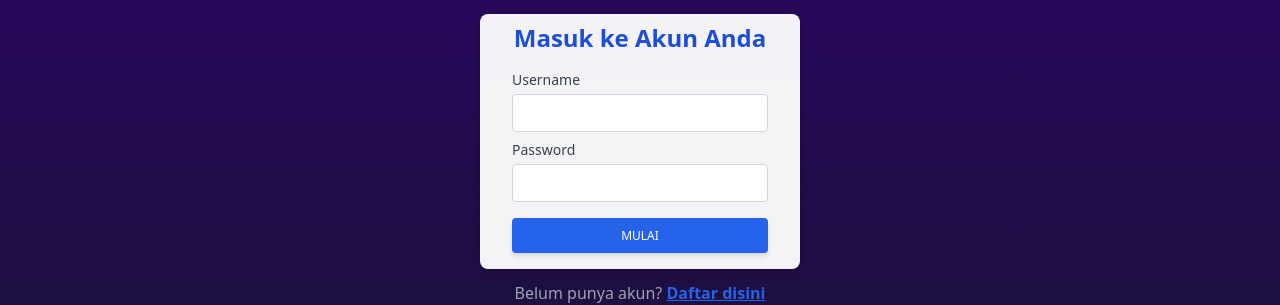
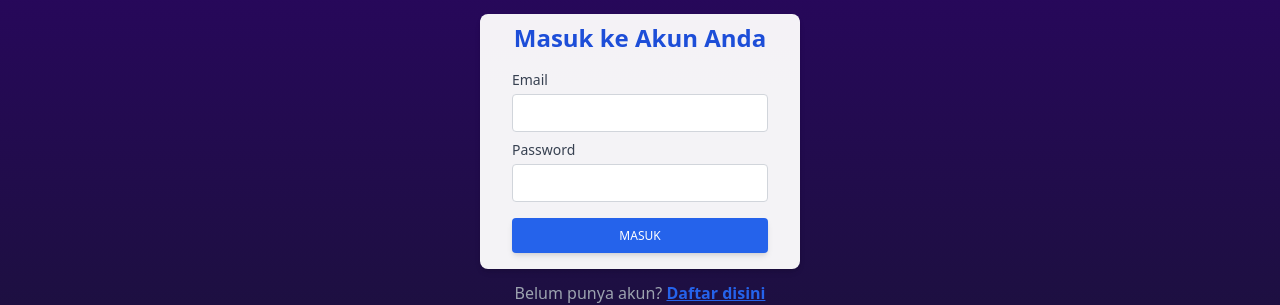
Before and after one commit to hex-grammer/diabetes-assistant, a Next.js app: page /login in a window 1280 px wide. Shown: the part 235-540 px from the top of the page. Built offline with nearby package versions, Linux system fonts and the light colour scheme.

Commit message:
debug login system

```diff
--- a/src/pages/daftar.tsx
+++ b/src/pages/daftar.tsx
@@ -48,7 +48,7 @@ const Daftar: NextPage = () => {
       body: JSON.stringify({ email: dataDiri.email }),
     });
 
-    const data: any = await response.json();
+    const data: { sudah_ada: boolean } = await response.json();
 
     if (data.sudah_ada) {
       if (btnModal.current) {
@@ -65,7 +65,8 @@ const Daftar: NextPage = () => {
       body,
     });
 
-    const createData: any = await createResponse.json();
+    const createData: { user: { id_user: string } } =
+      await createResponse.json();
 
     localStorage.setItem(
       "user-login",
@@ -73,8 +74,6 @@ const Daftar: NextPage = () => {
     );
 
     await router.push("input-data");
-
-    return;
   };
 
   const Loading = () => (
@@ -107,7 +106,7 @@ const Daftar: NextPage = () => {
   return (
     <div className="flex h-screen w-screen flex-col items-center justify-center bg-gray-300 bg-gradient-to-b from-[#2e026d] to-[#15162c]">
       <Head>
-        <title>Buat akun Baru</title>
+        <title>Belajar BISINDO</title>
         <meta name="description" content="Generated by create next app" />
         <link rel="icon" href="/favicon.ico" />
       </Head>
@@ -175,11 +174,12 @@ const Daftar: NextPage = () => {
           />
         </div>
         <button
-          onClick={() => void onSubmit()}
+          // onClick={() => void onSubmit()}
+          onClick={() => void router.push("/materi")}
           type="submit"
           className="mb-4 w-64 rounded bg-blue-600 px-6 py-2.5 text-xs font-medium leading-tight text-white shadow-md transition duration-150 ease-in-out hover:bg-blue-700 hover:shadow-lg focus:bg-blue-700 focus:shadow-lg focus:outline-none focus:ring-0 active:bg-blue-800 active:shadow-lg"
         >
-          MULAI
+          DAFTAR
         </button>
       </div>
       <div className="p-3 text-center text-gray-400">
--- a/src/pages/index.tsx
+++ b/src/pages/index.tsx
@@ -21,12 +21,12 @@ const Home: NextPage = () => {
             </h1>
           </div>
           <div className="flex items-center gap-4">
-            <Link href="/materi">
+            <Link href="/daftar">
               <div className="font-medium tracking-tight text-white">
                 Daftar
               </div>
             </Link>
-            <Link href="/admin">
+            <Link href="/login">
               <div className="rounded-full border-2 border-gray-200 p-1 px-4 font-medium tracking-tight text-white">
                 Login
               </div>
--- a/src/pages/login.tsx
+++ b/src/pages/login.tsx
@@ -6,13 +6,13 @@ import { useState } from "react";
 const Daftar: NextPage = () => {
   type DataDiri = {
     nama: string;
-    username: string;
+    email: string;
     password: string;
   };
   const router = useRouter();
   const [dataDiri, setDataDiri] = useState<DataDiri>({
     nama: "",
-    username: "",
+    email: "",
     password: "",
   });
 
@@ -30,16 +30,16 @@ const Daftar: NextPage = () => {
       return;
     }
 
-    // check if username valid
+    // check if email valid
     try {
-      const response = await fetch("/api/user/getUsername", {
+      const response = await fetch("/api/user/email", {
         method: "POST",
         headers: { "content-Type": "application/json" },
-        body: JSON.stringify({ username: dataDiri.username }),
+        body: JSON.stringify({ email: dataDiri.email }),
       });
       const data = await response.json();
-      if (data.sudah_ada) {
-        alert("Username tidak tersedia⚠");
+      if (data?.sudah_ada) {
+        alert("email tidak tersedia⚠");
         return;
       }
     } catch (error) {
@@ -57,9 +57,9 @@ const Daftar: NextPage = () => {
       const createData = await createResponse.json();
       localStorage.setItem(
         "user-login",
-        JSON.stringify({ ...dataDiri, id_user: createData.user.id_user })
+        JSON.stringify({ ...dataDiri, id_user: createData?.user?.id_user })
       );
-      router.push("input-data");
+      await router.push("input-data");
     } catch (error) {
       console.error(error);
     }
@@ -105,19 +105,19 @@ const Daftar: NextPage = () => {
           Masuk ke Akun Anda
         </div>
         <div className="mb-2 w-64 flex-1 justify-around">
-          {/* username */}
+          {/* email */}
           <label
-            htmlFor="username"
+            htmlFor="email"
             className="block text-sm font-medium leading-5 text-gray-700"
           >
-            Username
+            Email
           </label>
           <input
-            name="username"
+            name="email"
             onChange={handleChange}
             type="text"
             className="m-0 my-1 mb-2 w-full rounded border border-solid border-gray-300 bg-white px-3 py-1.5 font-normal text-gray-700 transition ease-in-out focus:border-blue-600 focus:bg-white focus:text-gray-700 focus:outline-none"
-            id="username"
+            id="email"
           />
           {/* password */}
           <label
@@ -135,11 +135,12 @@ const Daftar: NextPage = () => {
           />
         </div>
         <button
-          onClick={() => void onSubmit()}
+          // onClick={() => void onSubmit()}
+          onClick={() => void router.push("/materi")}
           type="submit"
           className="mb-4 w-64 rounded bg-blue-600 px-6 py-2.5 text-xs font-medium leading-tight text-white shadow-md transition duration-150 ease-in-out hover:bg-blue-700 hover:shadow-lg focus:bg-blue-700 focus:shadow-lg focus:outline-none focus:ring-0 active:bg-blue-800 active:shadow-lg"
         >
-          MULAI
+          MASUK
         </button>
       </div>
       <div className="p-3 text-center text-gray-400">
```
